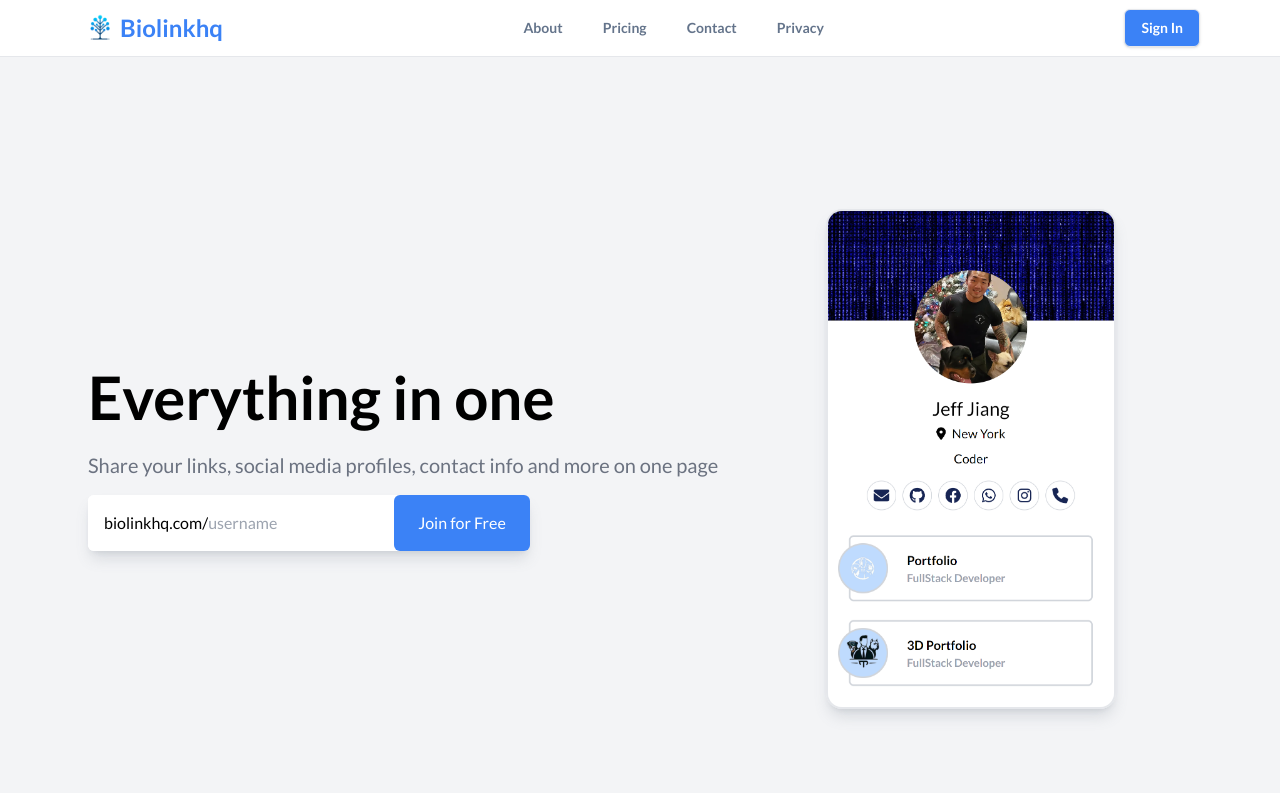
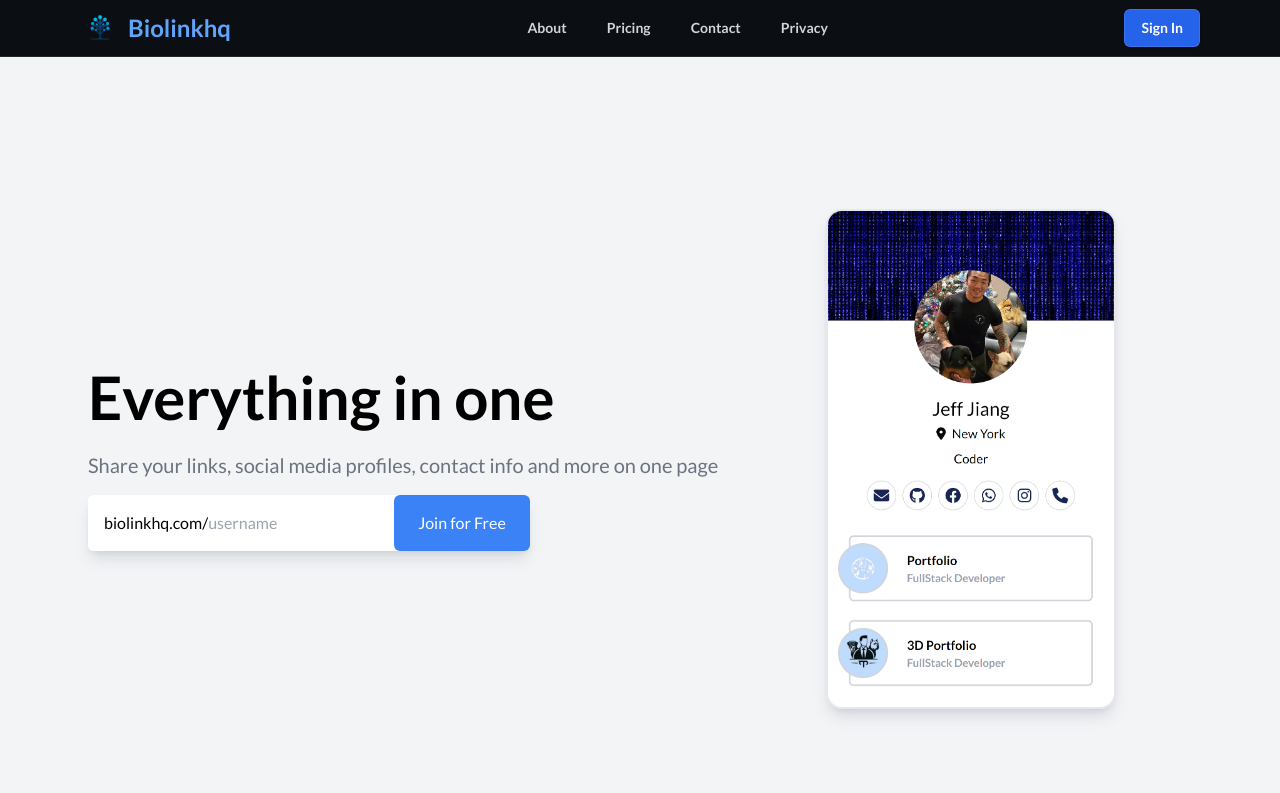
Before and after one commit to TheBioLink/biolinkhq, a Next.js app: page / in a window 1280 px wide. Shown: the top 793 px of the page. Built offline with nearby package versions, Linux system fonts and the light colour scheme; no server answers.

Commit message:
Update Header.js

```diff
--- a/src/components/Header.js
+++ b/src/components/Header.js
@@ -9,46 +9,36 @@ export default async function Header() {
   const session = await getServerSession(authOptions);
 
   return (
-    <header className="bg-white border-b py-2">
+    <header className="bg-[#0b0f14] border-b border-white/10 py-2">
       <div className="max-w-6xl mx-auto px-4 flex flex-wrap justify-between items-center">
-        {/* Logo */}
         <Link
           href="/"
-          className="flex items-center text-blue-500 hover:text-blue-300 hover:underline"
+          className="flex items-center text-blue-400 hover:text-blue-300 hover:underline"
         >
-          <Image
-            src={"/assets/logo.webp"}
-            alt="logo"
-            height={40}
-            width={40}
-          />
-          <span className="font-extrabold text-2xl">Biolinkhq</span>
+          <Image src={"/assets/logo.webp"} alt="logo" height={40} width={40} />
+          <span className="font-extrabold text-2xl ml-2">Biolinkhq</span>
         </Link>
 
-        {/* Desktop Navigation Links */}
-        <nav className="hidden sm:flex justify-center gap-10 text-slate-500 text-sm flex-grow font-bold">
-          <Link href="/about" className="hover:underline">
+        <nav className="hidden sm:flex justify-center gap-10 text-gray-300 text-sm flex-grow font-bold">
+          <Link href="/about" className="hover:text-white hover:underline">
             About
           </Link>
-          <Link href="/pricing" className="hover:underline">
+          <Link href="/pricing" className="hover:text-white hover:underline">
             Pricing
           </Link>
-          <Link href="/contact" className="hover:underline">
+          <Link href="/contact" className="hover:text-white hover:underline">
             Contact
           </Link>
-
-          {/* NEW Privacy Link */}
-          <Link href="/privacy" className="hover:underline">
+          <Link href="/privacy" className="hover:text-white hover:underline">
             Privacy
           </Link>
         </nav>
 
-        {/* Session/Login Buttons */}
-        <div className="hidden sm:flex items-center gap-4 text-sm text-slate-500">
+        <div className="hidden sm:flex items-center gap-4 text-sm text-gray-300">
           {!!session ? (
             <>
               <Link
-                className="flex items-center gap-2 border p-2 px-4 shadow rounded-md text-white bg-blue-500 hover:bg-blue-300 font-bold"
+                className="flex items-center gap-2 border border-white/10 p-2 px-4 shadow rounded-md text-white bg-blue-600 hover:bg-blue-500 font-bold"
                 href="/account"
               >
                 Account
@@ -57,7 +47,7 @@ export default async function Header() {
             </>
           ) : (
             <Link
-              className="flex items-center gap-2 border p-2 px-4 shadow rounded-md text-white bg-blue-500 hover:bg-blue-300 font-bold"
+              className="flex items-center gap-2 border border-white/10 p-2 px-4 shadow rounded-md text-white bg-blue-600 hover:bg-blue-500 font-bold"
               href="/login"
             >
               Sign In
@@ -65,7 +55,6 @@ export default async function Header() {
           )}
         </div>
 
-        {/* Mobile Hamburger */}
         <HamburgerMenu session={session} />
       </div>
     </header>
```
